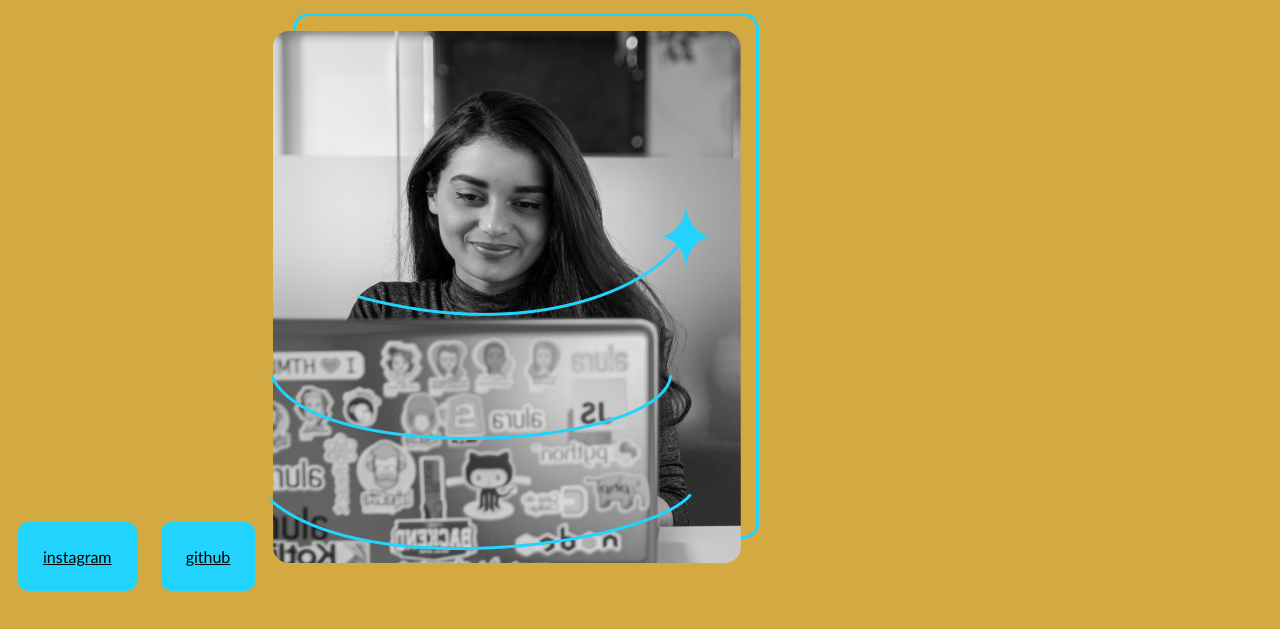
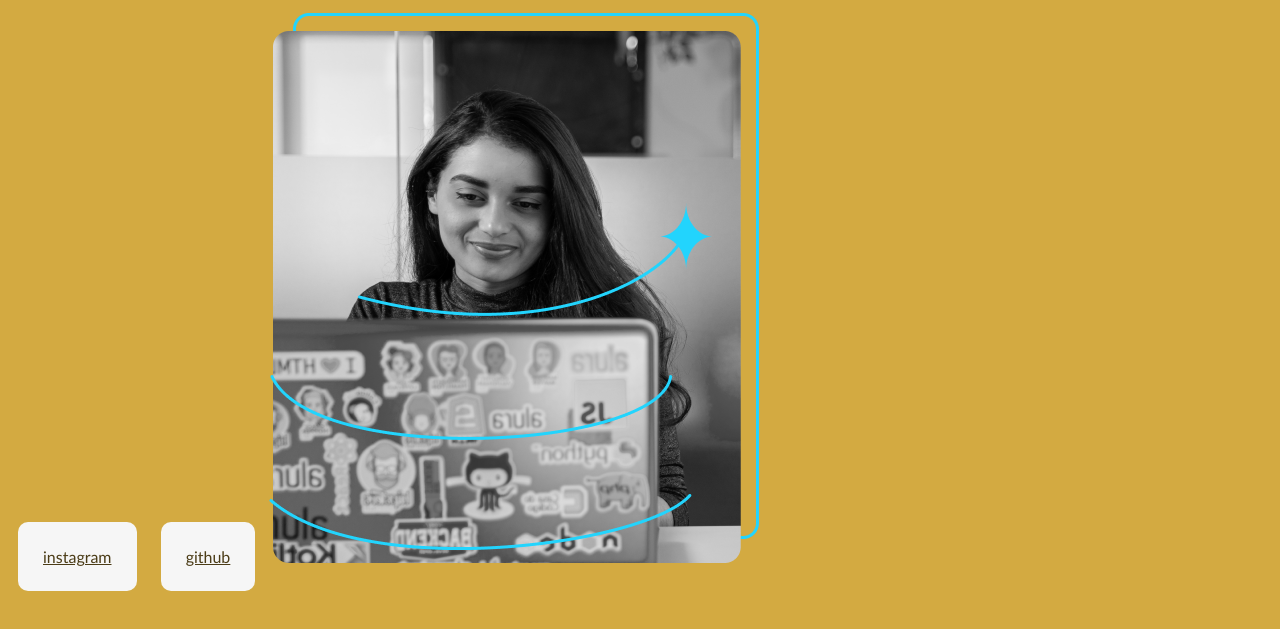
Before and after one commit to Jcsner/Projeto-portfolio, a plain HTML site: page Index.html in a window 1280 px wide. Shown: the part 123-752 px from the top of the page. Drawn offline with Linux system fonts and the light colour scheme.

Commit message:
alterando cores e estilos no css

```diff
--- a/Style.css
+++ b/Style.css
@@ -4,8 +4,8 @@ body{
     font-family: 'Trebuchet MS', 'Lucida Sans Unicode', 'Lucida Grande', 'Lucida Sans', Arial, sans-serif;
 }
 a{
-    color: black;
-    background-color: #22D4FD;
+    color: #4B3C17;
+    background-color: #F6F6F6;
     display: inline-block;
     padding: 25px 25px 25px 25px;
     margin: 10px;
```
